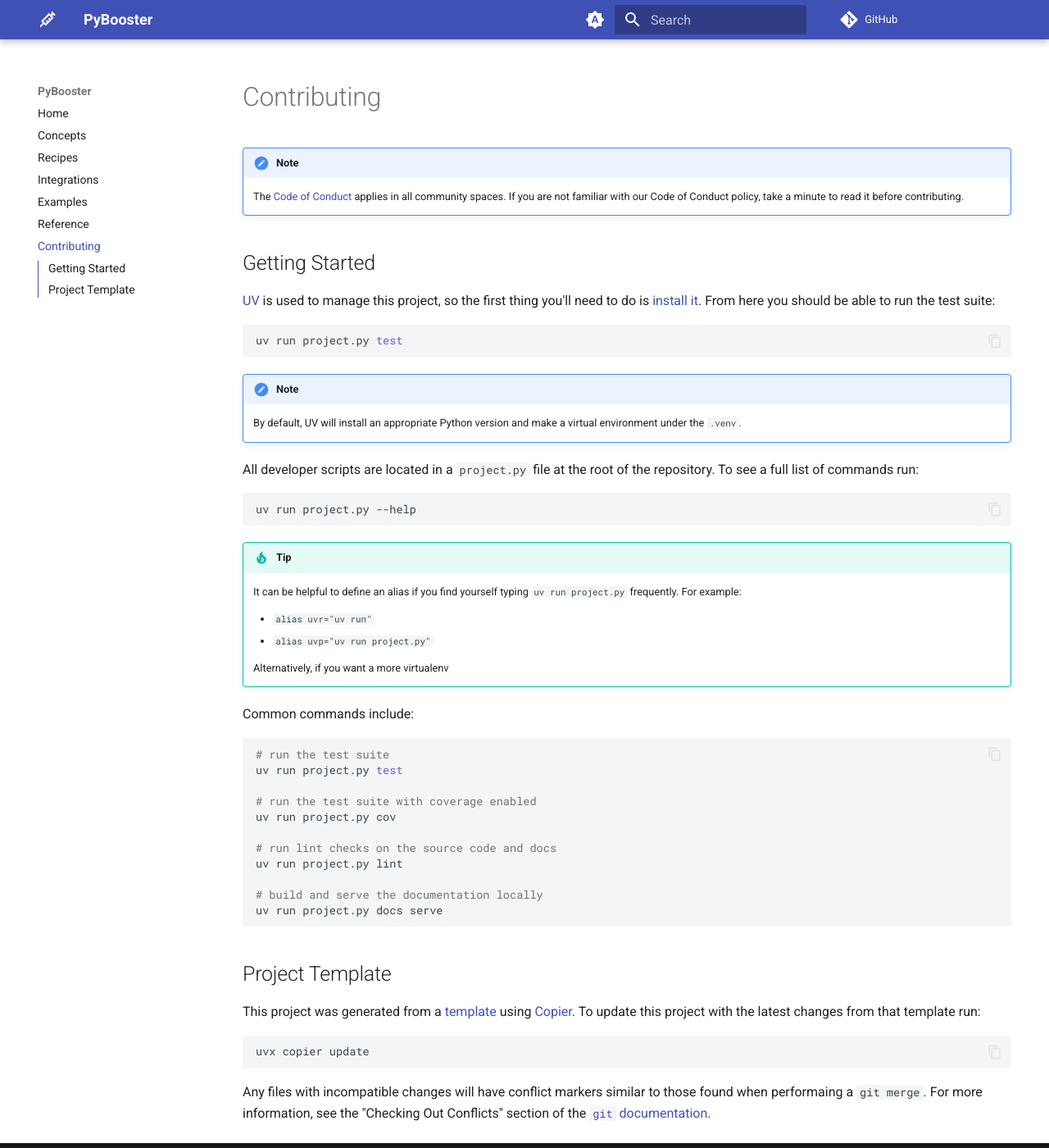
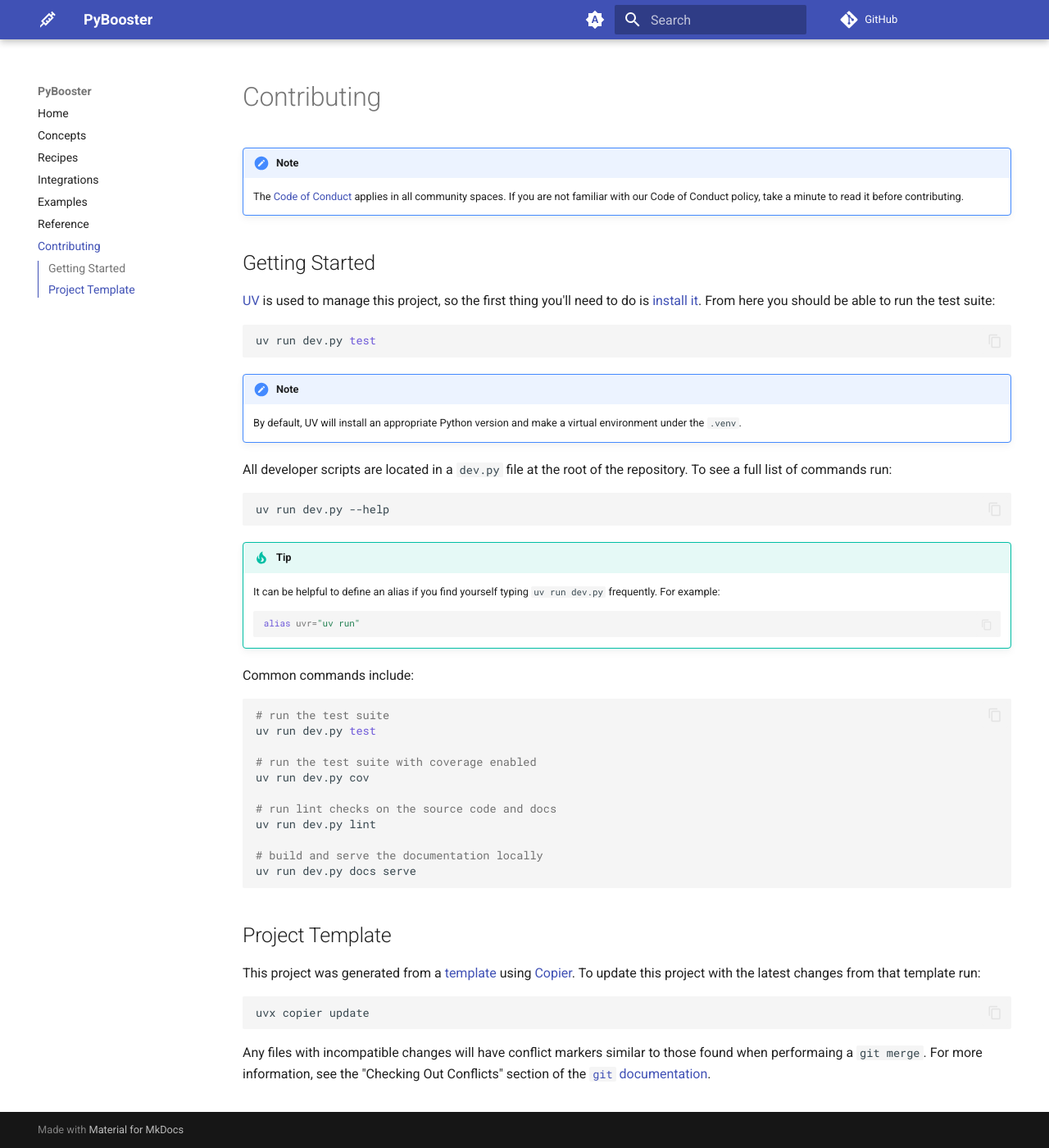
Before and after one commit to rmorshea/pybooster, an MkDocs documentation site: the page built from docs/src/contributing.md, in a window 1280 px wide and 1400 px high. Shown: the whole window at 82% size. Built offline with MkDocs 1.6.1 and Material for MkDocs 9.7.7, drawn with Linux system fonts in a browser that asks for light colours; comment, search, counter and statistics services are not loaded.

Commit message:
update template (#41)
* update template

* fix merges

* once more

````diff
--- a/docs/src/contributing.md
+++ b/docs/src/contributing.md
@@ -12,43 +12,42 @@ you'll need to do is [install it](https://docs.astral.sh/uv/getting-started/inst
 From here you should be able to run the test suite:
 
 ```bash
-uv run project.py test
+uv run dev.py test
 ```
 
 !!! note
 
     By default, UV will install an appropriate Python version and make a virtual environment under the `.venv`.
 
-All developer scripts are located in a `project.py` file at the root of the repository.
+All developer scripts are located in a `dev.py` file at the root of the repository.
 To see a full list of commands run:
 
 ```bash
-uv run project.py --help
+uv run dev.py --help
 ```
 
 !!! tip
 
-    It can be helpful to define an alias if you find yourself typing `uv run project.py` frequently. For example:
+    It can be helpful to define an alias if you find yourself typing `uv run dev.py` frequently. For example:
 
-    - `alias uvr="uv run"`
-    - `alias uvp="uv run project.py"`
-
-    Alternatively, if you want a more virtualenv
+    ```bash
+    alias uvr="uv run"
+    ```
 
 Common commands include:
 
 ```bash
 # run the test suite
-uv run project.py test
+uv run dev.py test
 
 # run the test suite with coverage enabled
-uv run project.py cov
+uv run dev.py cov
 
 # run lint checks on the source code and docs
-uv run project.py lint
+uv run dev.py lint
 
 # build and serve the documentation locally
-uv run project.py docs serve
+uv run dev.py docs serve
 ```
 
 ## Project Template
````
Also changed, not shown: dev.py (renamed from project.py, +9 -1 lines), pyproject.toml (+6 -11 lines), .copier-answers.yml, 3 other files.
